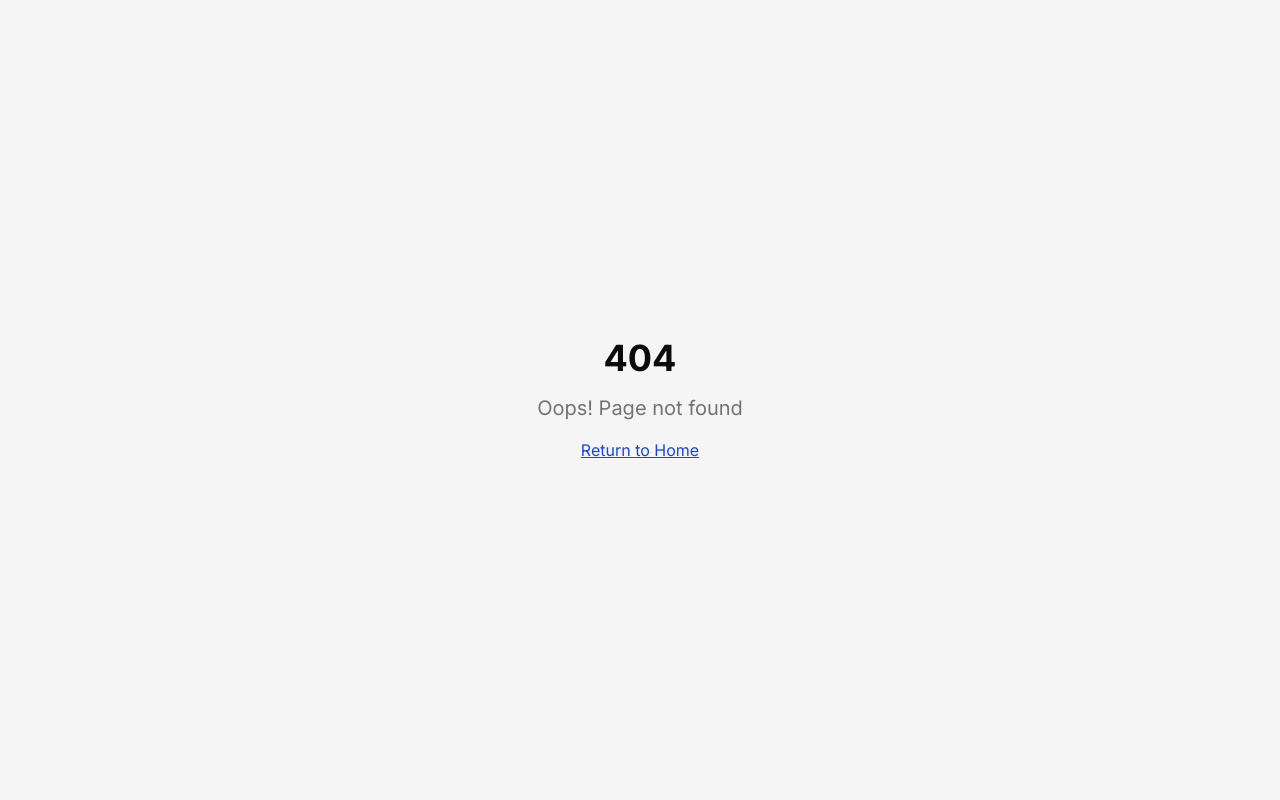
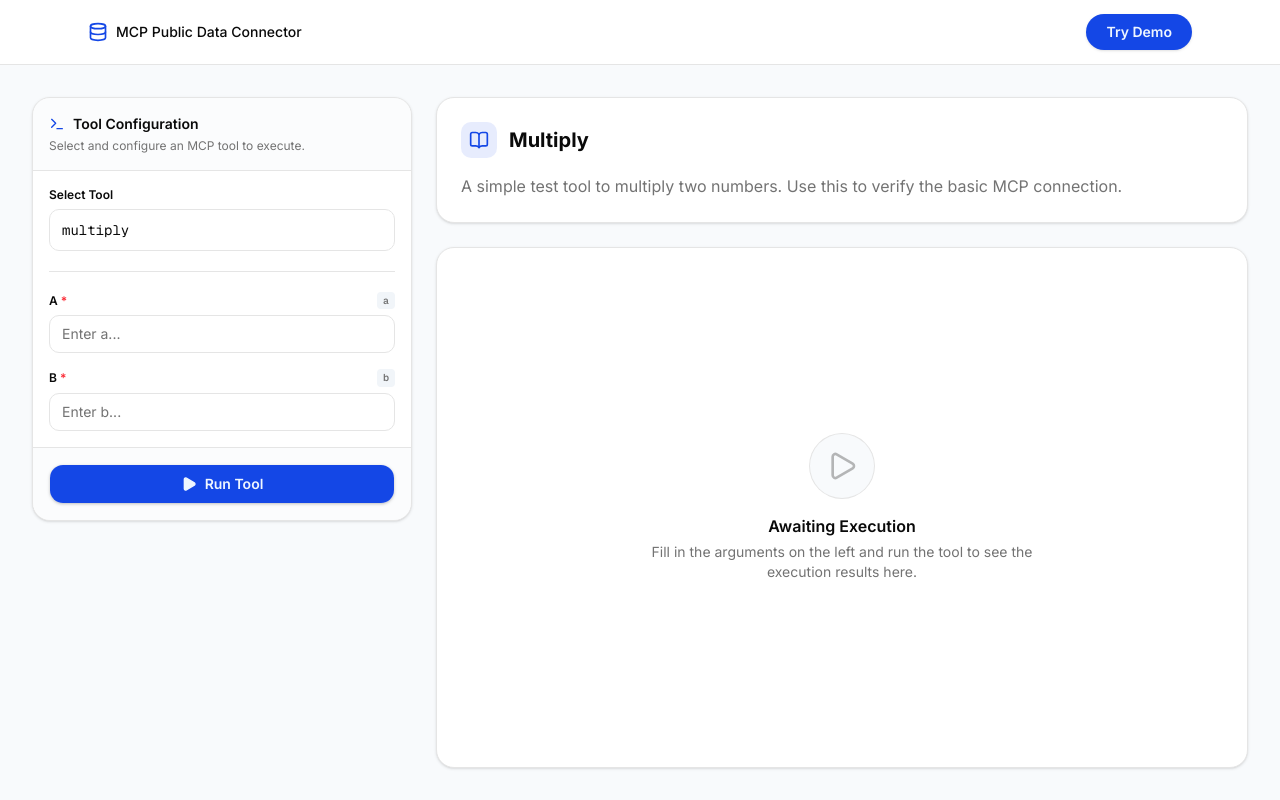
Before and after one commit to stefantrajanov/mk-data-mcp, a Next.js app: page /tool-playground in a window 1280 px wide. Before the commit this address had no page. Built offline with nearby package versions, Linux system fonts and the light colour scheme.

Commit message:
refactor: change /demo to /tool-playground

```diff
--- a/app/page.tsx
+++ b/app/page.tsx
@@ -1,7 +1,7 @@
+import Navbar from '@/components/Navbar'
+import { Button } from '@/components/ui/button'
+import { BarChart3, Brain, Building2, CheckCircle2, Code2, Cpu, FileText, FlaskConical, Globe, GraduationCap, Landmark, MessageSquare, Search, Server, Sparkles, Users, Wrench } from 'lucide-react'
 import Link from 'next/link'
-import { Button } from '@/components/ui/button'
-import { Sparkles, Cpu, Brain, Code2, Globe, BarChart3, Landmark, FileText, MessageSquare, Wrench, Server, CheckCircle2, FlaskConical, GraduationCap, Building2, Users, Search } from 'lucide-react'
-import Navbar from '@/components/Navbar'
 
 const aiModels = [
     { name: 'Gemini Flash (Google)', icon: Sparkles },
@@ -62,7 +62,7 @@ export default function HomePage() {
                     {/* CTA Buttons */}
                     <div className="mt-10 flex items-center justify-center gap-3">
                         <Button asChild size="lg" className="rounded-full px-7 font-semibold shadow-md">
-                            <Link href="/demo">Try Demo</Link>
+                            <Link href="/tool-playground">Try tool-playground</Link>
                         </Button>
                         <Button asChild variant="outline" size="lg" className="rounded-full bg-white px-7 font-semibold shadow-sm">
                             <a href="#data-sources">View Data Sources</a>
@@ -79,7 +79,7 @@ export default function HomePage() {
                         {exampleQueries.map((q) => (
                             <Link
                                 key={q}
-                                href="/demo"
+                                href="/tool-playground"
                                 className="border-border text-foreground hover:border-primary/30 flex items-start gap-3 rounded-xl border bg-white p-4 text-sm shadow-sm transition-all hover:shadow-md"
                             >
                                 <Search className="text-primary mt-0.5 h-4 w-4 shrink-0" />
--- a/components/Navbar.tsx
+++ b/components/Navbar.tsx
@@ -1,8 +1,8 @@
 'use client'
 
+import { Database } from 'lucide-react'
 import Link from 'next/link'
 import { usePathname } from 'next/navigation'
-import { Database } from 'lucide-react'
 
 export default function Navbar() {
     const pathname = usePathname()
@@ -18,7 +18,7 @@ export default function Navbar() {
                 <div className="flex items-center gap-4">
                     {!isDemo ? (
                         <Link
-                            href="/demo"
+                            href="/tool-playground"
                             className="bg-primary text-primary-foreground hover:bg-primary/90 inline-flex h-9 items-center rounded-full px-5 text-sm font-semibold shadow-sm transition-colors"
                         >
                             Try Demo
```
Also changed, not shown: app/tool-playground/page.tsx (renamed from app/demo/page.tsx).
